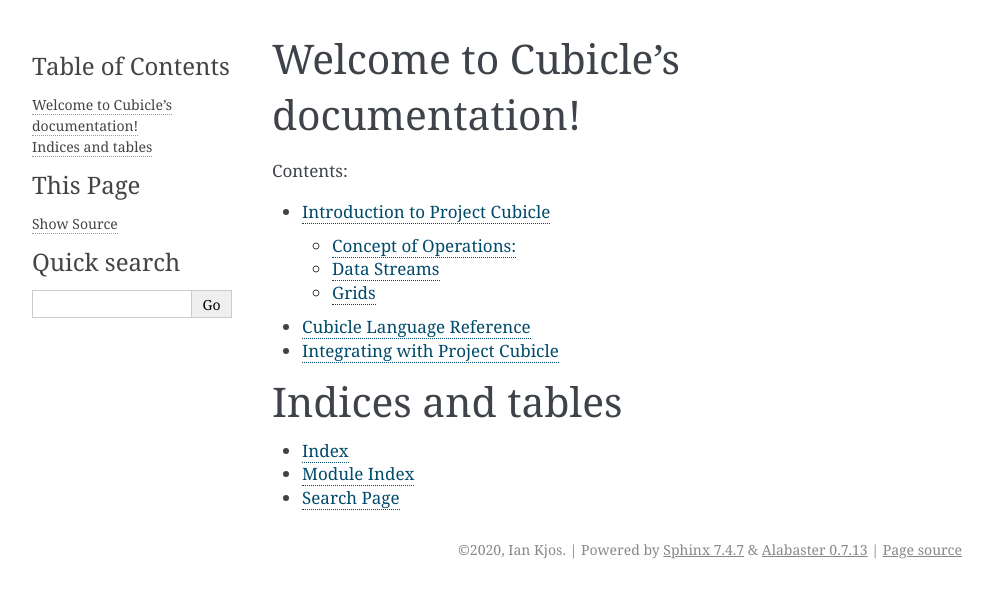
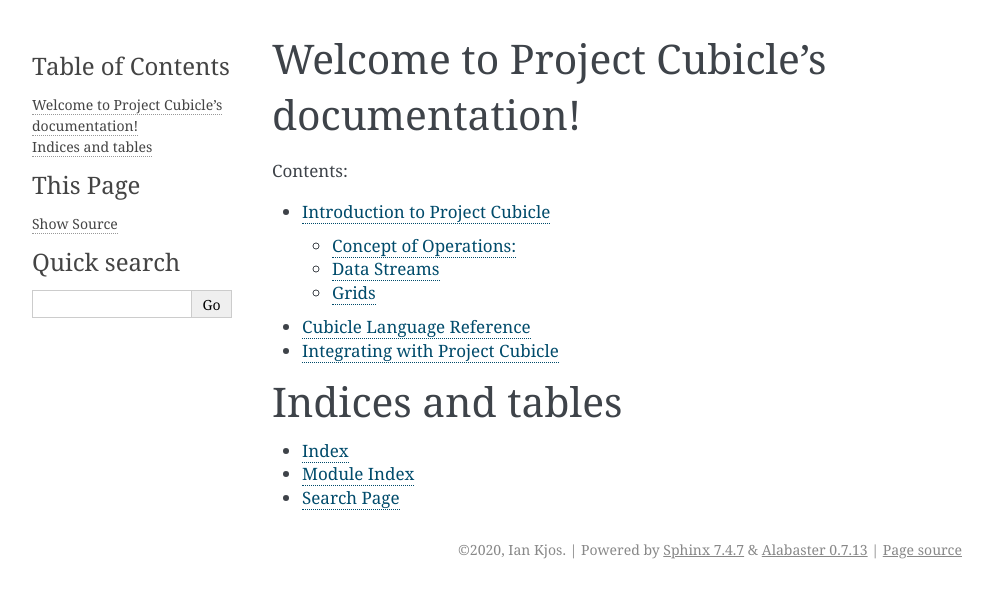
Before and after one commit to kjosib/glowing-chainsaw, a Sphinx documentation site: the page built from docs/source/index.rst, in a window 1280 px wide. Shown: the top 598 px of the page, without its empty margins (148-1141 px from the left). Built offline with Sphinx 7.4.7, drawn with Linux system fonts in a browser that asks for light colours; some of the changed lines change nothing that is shown.

Commit message:
Oh, brother.

```diff
--- a/docs/source/conf.py
+++ b/docs/source/conf.py
@@ -17,12 +17,13 @@
 
 # -- Project information -----------------------------------------------------
 
-project = 'Cubicle'
+project = 'Project Cubicle'
 copyright = '2020, Ian Kjos'
 author = 'Ian Kjos'
 
 
 # -- General configuration ---------------------------------------------------
+master_doc = 'index'
 
 # Add any Sphinx extension module names here, as strings. They can be
 # extensions coming with Sphinx (named 'sphinx.ext.*') or your custom
--- a/docs/source/index.rst
+++ b/docs/source/index.rst
@@ -1,10 +1,8 @@
 .. Cubicle documentation master file, created by
    sphinx-quickstart on Fri Jun 12 13:34:14 2020.
-   You can adapt this file completely to your liking, but it should at least
-   contain the root `toctree` directive.
 
-Welcome to Cubicle's documentation!
-===================================
+Welcome to Project Cubicle's documentation!
+============================================
 
 .. toctree::
    :maxdepth: 2
```
